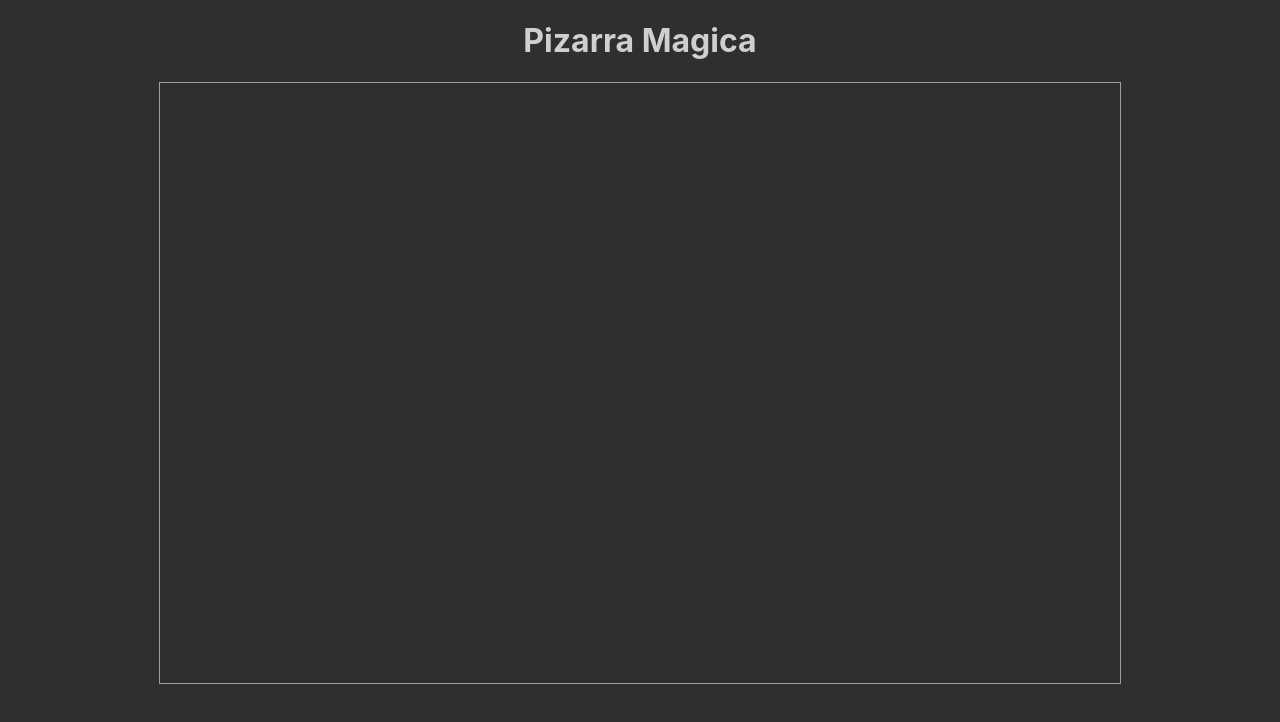
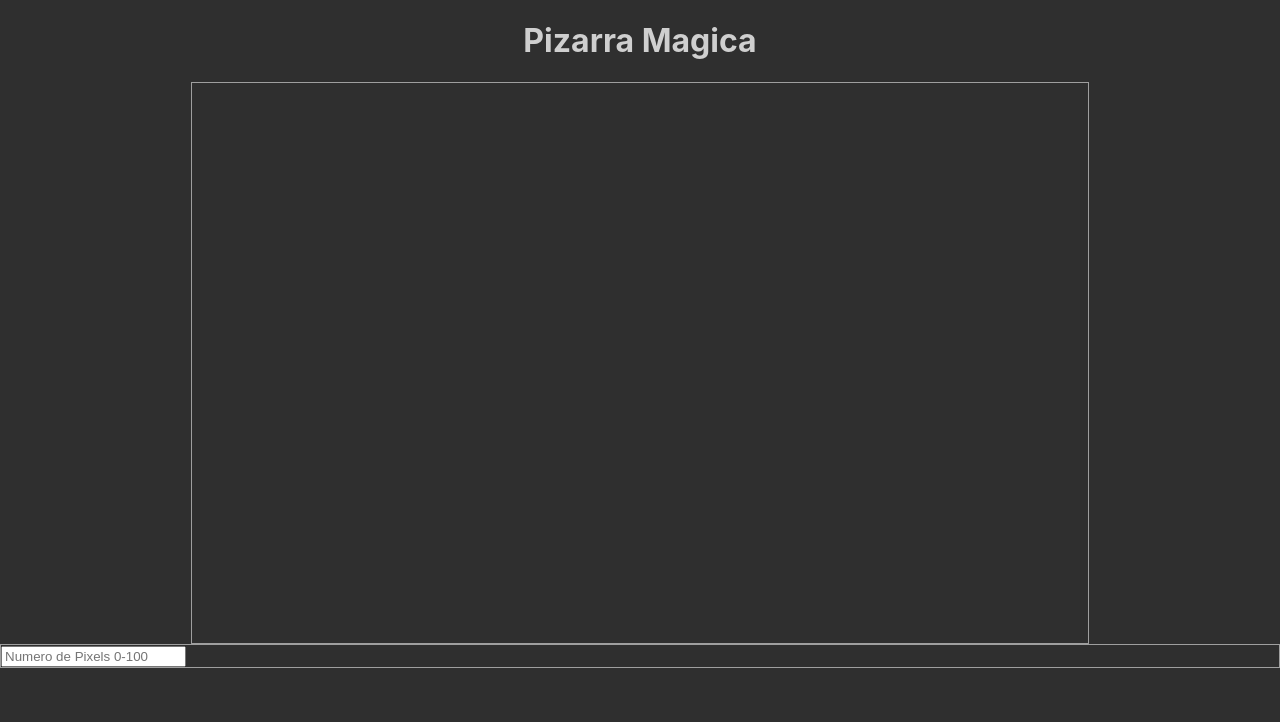
Before and after one commit to pablosga/etch-a-sketch, a plain HTML site: page index.html in a window 1280 px wide. Drawn offline with Linux system fonts and the light colour scheme.

Commit message:
Crea el input donde se especificara el tamaño de la pizarra

```diff
--- a/index.html
+++ b/index.html
@@ -9,10 +9,11 @@
     </head>
     <body>
         <h1>Pizarra Magica</h1>
+        <div id="main-container">
+        </div>
 
-        <div id="main-container">
-
-
+        <div id="size-container">
+            <input placeholder="Numero de Pixels 0-100">
         </div>
     </body>
 </html>
--- a/styles.css
+++ b/styles.css
@@ -18,7 +18,7 @@ div {
 }
 
 #main-container {
-    height: 75vh;
-    width: 75vw;
+    height: 70vh;
+    width: 70vw;
     margin: auto;
 }
```
